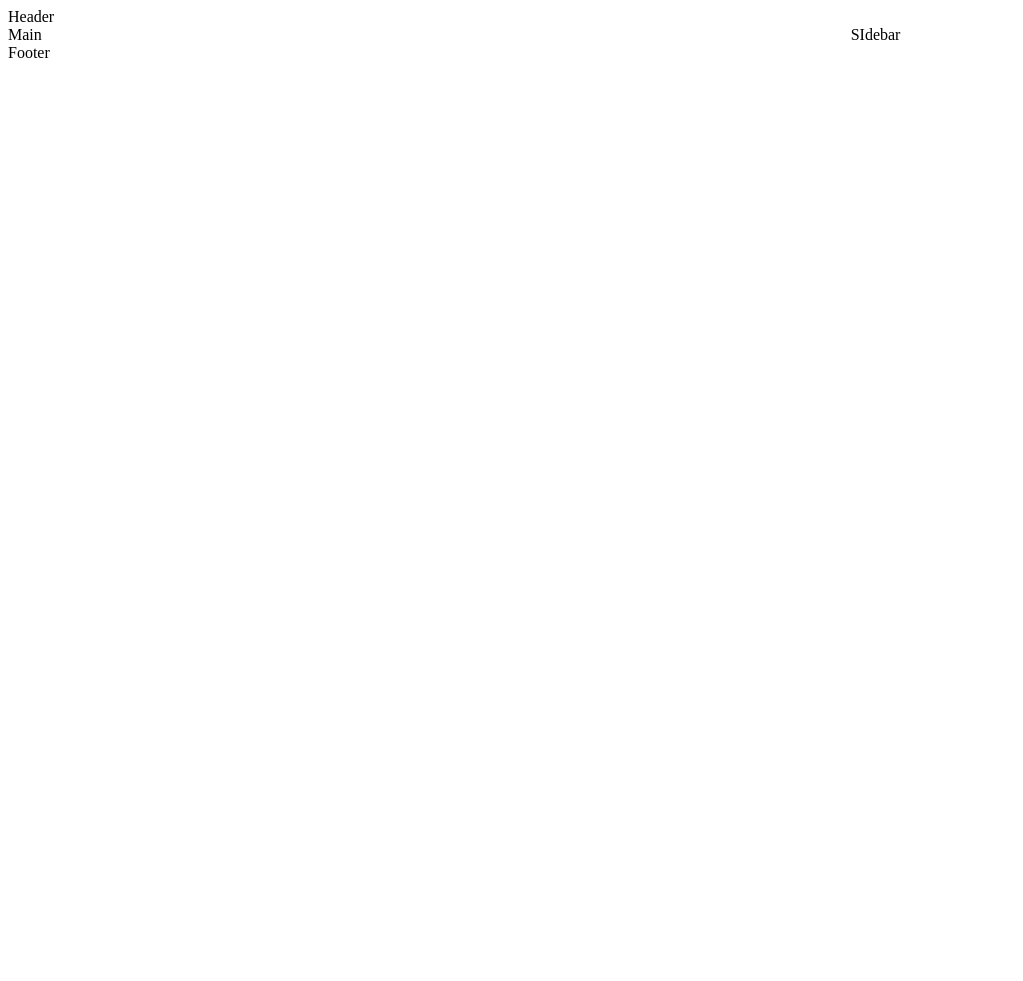
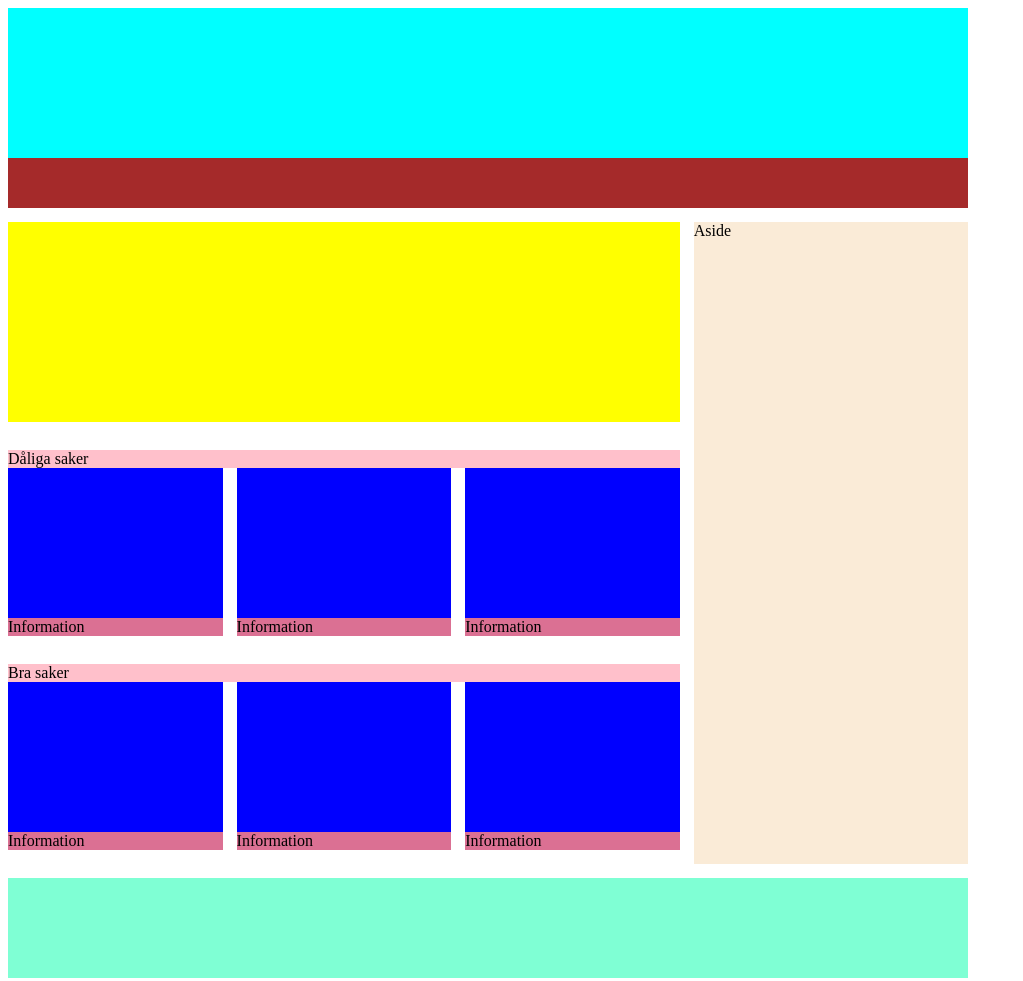
Before and after one commit to carlhenriklundin/FrontEnd, a plain HTML site: page index.html in a window 1280 px wide. Shown: the whole page, without its empty margins (0-1023 px from the left). Before the commit the page ends 800 px from the top, so only its background shows below. Drawn offline with Linux system fonts and the light colour scheme.

Commit message:
Struktur

```diff
--- a/css/style.css
+++ b/css/style.css
@@ -1,27 +1,228 @@
-.container {
-    display: grid;
-    grid-template-rows: auto;
-    grid-template-columns: 2fr 1fr;
-    grid-template-areas:
-    "header header"
-    "main aside"
-    "footer footer"
-    ;
-}
-
 header {
 grid-area: header;
+margin-bottom: 14px;
+
 
 }
 
+        .logga {
+    background-color: aqua;
+    width: auto;
+    height: 150px;
+        }
+
+        .meny {
+    background-color: brown;
+    width: auto;
+    height: 50px;
+        }
+
+
 main {
+    margin-right: 14px;
     grid-area: main;
+    background-color: white;
+    width: auto;
+    gap: 14px;
+
+    display: grid;
+    grid-template-columns: 1fr;
+    grid-template-rows: auto;
+    grid-template-areas:
+    "mainslideshow"
+    "articleblock1"
+    "articleblock2"
 }
+
+        .slideshow {
+grid-area: mainslideshow ;
+height: 200px;
+background-color: yellow;
+        }
+
+        .articleblock1 {
+            grid-area: articleblock1;
+        }
+
+        .articleblock2 {
+            grid-area: articleblock2;
+        }
+
+                .articlesHeadline {
+    grid-area: articlesHeadline;
+    background-color: pink;
+                }
+
+                .article1 {
+    grid-area: article1;
+    background-color: greenyellow;
+
+                }
+
+                .article2 {
+grid-area: article2 ;
+background-color: violet;
+                }
+
+                .article3 {
+grid-area: article3 ;
+background-color: green;
+                }
+
+                .article {
+                    display: grid;
+                    row-gap: 0px;
+                    grid-template-areas:
+            "articlepicture"
+            "articletext";
+                }
+
+                .articletext{
+                    grid-area: articletext;
+                    background-color: palevioletred;
+                }
+
+                .articlepicture {
+                    grid-area: articlepicture;
+                    height: 150px;
+                    background-color: blue;
+
+                }
+
 
 aside {
     grid-area: aside;
+    background-color: antiquewhite;
+    width: auto;
 }
 
 footer{
     grid-area: footer;
+    background-color: aquamarine;
+    width: auto;
+    height: 100px;
+    margin-top: 14px;
 }
+
+
+
+
+
+
+@media screen and (min-width: 700px) {
+        .container {
+                max-width: 960px;
+                display: grid;
+                grid-template-rows: auto;
+                height: auto;
+                grid-template-columns: 5fr 2fr;
+                grid-template-areas:
+                "header header"
+                "main aside"
+                "extra aside"
+                "footer footer";
+            }}
+
+@media screen and (min-width: 525px) {
+
+
+   .article {
+       margin-bottom: 14px;;
+   }
+
+   .slideshow {
+       margin-bottom: 14px;
+   }
+
+
+
+
+
+            .threeArticleBlocks {
+                display: grid;
+                grid-template-columns: 1fr 1fr 1fr;
+                grid-template-rows: auto;
+                column-gap: 14px;
+
+                grid-template-areas:
+                "articlesHeadline articlesHeadline articlesHeadline"
+                "article1 article2 article3"
+                ;
+            }
+        }
+
+@media screen and (max-width: 525px) {
+    .container {
+    min-width: 200px;
+    display: grid;
+    grid-template-rows: auto;
+    grid-column: 1fr;
+
+    grid-template-areas:
+    "header"
+    "main"
+    "aside"
+    "footer";
+    }
+
+
+    aside {
+
+        margin-top: 14px;
+    }
+
+    .slideshow {
+        display: none;
+    }
+
+    .threeArticleBlocks {
+        display: grid;
+        grid-template-columns: 1fr 1fr;
+        grid-template-rows: auto;
+        column-gap: 14px;
+
+        grid-template-areas:
+        "articlesHeadline articlesHeadline"
+        "article1 article2"
+        "article3 ."
+        ;
+    }
+}
+
+@media screen and (max-width: 350px) {
+    .container {
+    min-width: 200px;
+    display: grid;
+    grid-template-rows: auto;
+    grid-column: 1fr;
+
+    grid-template-areas:
+    "header"
+    "main"
+    "aside"
+    "footer";
+    }
+
+    .threeArticleBlocks {
+        display: grid;
+        grid-template-columns: 1fr;
+        grid-template-rows: auto;
+        column-gap: 14px;
+
+        grid-template-areas:
+        "articlesHeadline"
+        "article1"
+        "article2"
+        "article3"
+        ;
+    }
+
+    aside {
+        margin-left: 0px;
+        margin-top: 14px;
+    }
+
+    .slideshow {
+        display: none;
+    }
+}
--- a/index.html
+++ b/index.html
@@ -5,14 +5,68 @@
     <meta name="viewport" content="width=device-width, initial-scale=1.0">
     <title>Document</title>
     <link rel="stylesheet" href="css/style.css">
+
 </head>
 <body>
 
     <div class="container">
-    <header>Header</header>
-    <Main>Main</Main>
-    <aside>SIdebar</aside>
-    <footer>Footer</footer>
+    <header>
+        <div class="logga"></div>
+        <div class="meny"></div>
+    </header>
+
+    <Main>
+        <div class="slideshow"></div>
+
+        <div class="threeArticleBlocks articleblock1">
+            <Div class="articlesHeadline">Dåliga saker</div>
+
+            <div class="article article1">
+                <div class="articlepicture"></div>
+                <div class="articletext">Information</div>
+            </div>
+
+
+            <div class="article article2">
+                <div class="articlepicture"></div>
+                <div class="articletext">Information</div>
+            </div>
+
+            <div class="article article3">
+                <div class="articlepicture"></div>
+                <div class="articletext">Information</div>
+            </div>
+        </div>
+
+
+        <div class="threeArticleBlocks articleblock2">
+            <Div class="articlesHeadline">Bra saker</div>
+
+            <div class="article article1">
+                <div class="articlepicture"></div>
+                <div class="articletext"></div>
+                <div class="articletext">Information</div>
+            </div>
+
+
+            <div class="article article2">
+                <div class="articlepicture"></div>
+                <div class="articletext"></div>
+                <div class="articletext">Information</div>
+            </div>
+
+            <div class="article article3">
+                <div class="articlepicture"></div>
+                <div class="articletext"></div>
+                <div class="articletext">Information</div>
+            </div>
+        </div>
+
+    </Main>
+
+    <aside>Aside</aside>
+
+    <footer></footer>
 
     </div>
     <section></section>
```
